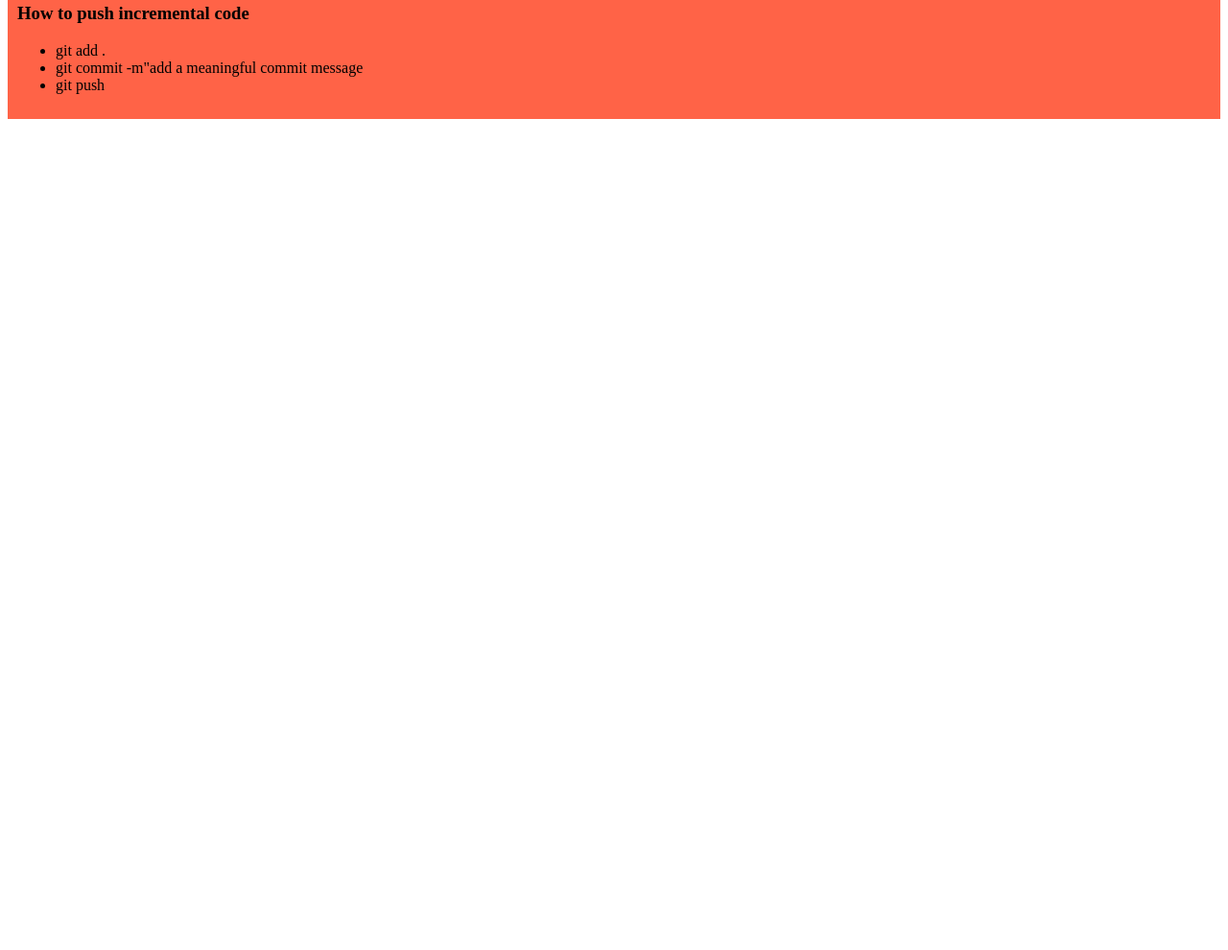
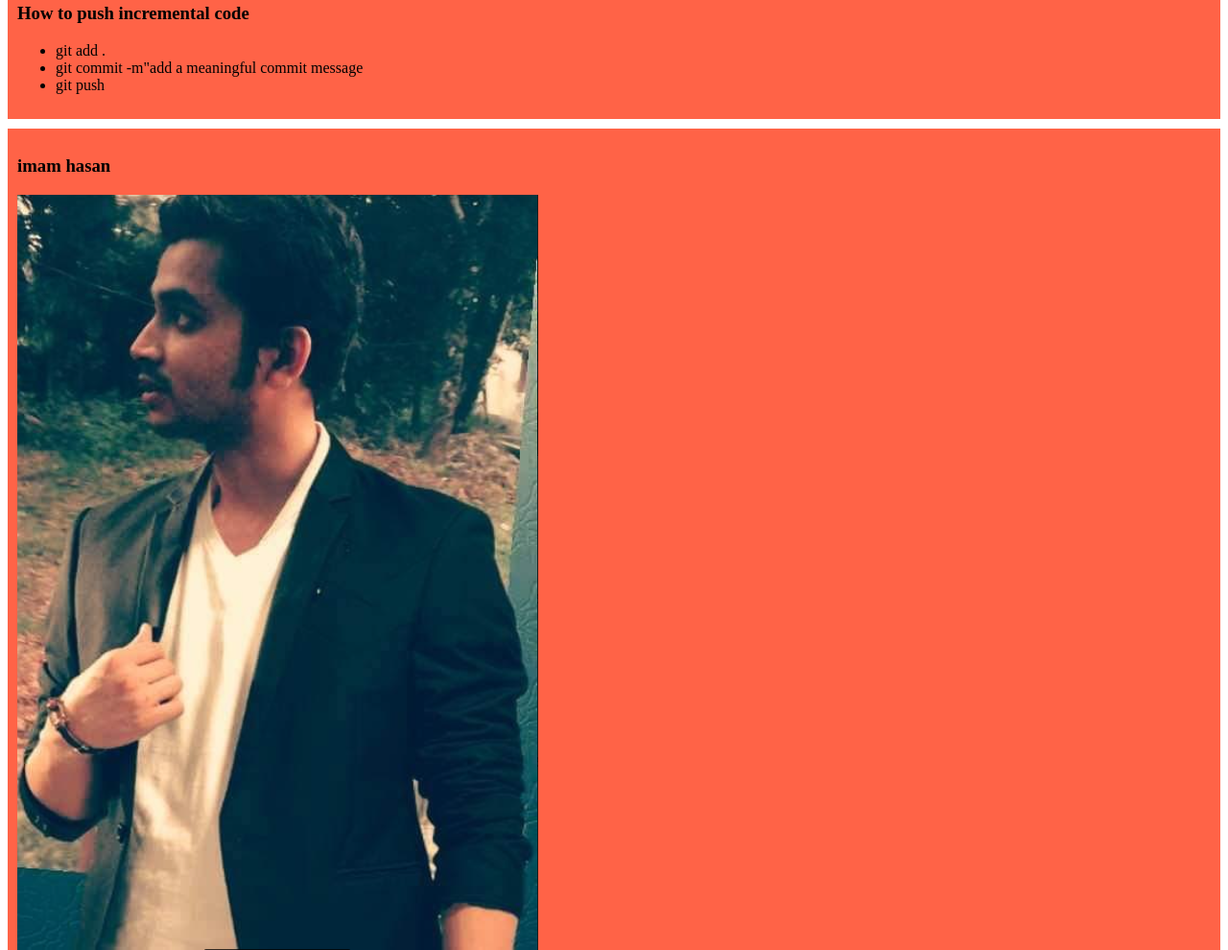
Before and after one commit to taposy/my-first-github-repo, a plain HTML site: page index.html in a window 1280 px wide. Shown: the part 458-1448 px from the top of the page at 96% size. Before the commit the page ends 800 px from the top, so only its background shows below. Drawn offline with Linux system fonts and the light colour scheme.

Commit message:
added imam hasan

```diff
--- a/index.html
+++ b/index.html
@@ -27,6 +27,10 @@
             <li>git push</li>
         </ul>
     </div>
+    <div>
+        <h3>imam hasan</h3>
+        <img src="images/imam.png" alt="">
+    </div>
 
 </body>
 </html>
```
Also changed, not shown: images/imam.png (added).
